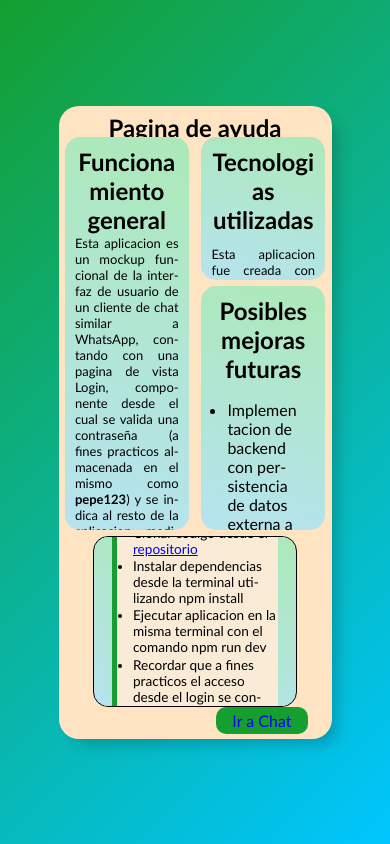
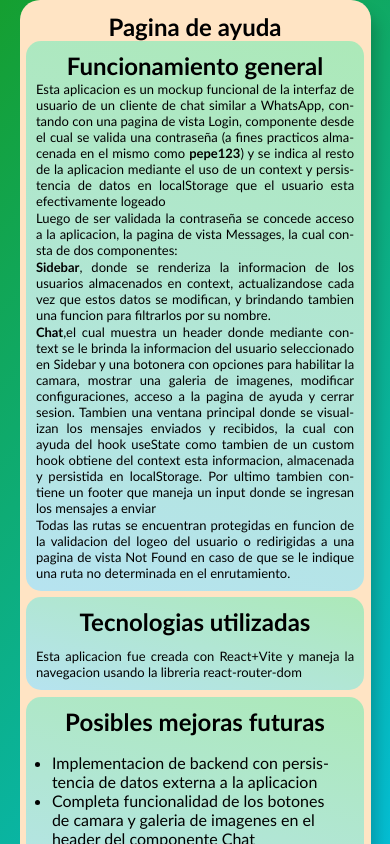
Before and after one commit to nilocrespi/proyecto-final-react-chat-ui, a React (Vite) app: page /help in a window 390 px wide. Shown: the top 844 px of the page. Built offline with nearby package versions, Linux system fonts and the light colour scheme.

Commit message:
Feat: Responsive design styling

```diff
--- a/src/index.css
+++ b/src/index.css
@@ -608,6 +608,14 @@ input:checked + .slider:before {
   /*Sidebar.jsx MOBILE STYLES*/
 
   .sidebar {
+    width: 70px;
+  }
+
+  .sidebar .search{
+    display: none;
+  }
+
+  .user-info {
     display: none;
   }
 
@@ -619,5 +627,35 @@ input:checked + .slider:before {
 
   .popup {
     width: 80%;
+    height: fit-content;
+  }
+
+  .popup h2 {
+    padding-bottom: 10px;
   }
 }
+
+  /*Help.jsx MOBILE STYLES*/
+
+  .help-main {
+    height: fit-content;
+  }
+
+  .help-box {
+    height: fit-content;
+    width: 90%;
+  }
+
+  .help-text {
+    display: flex;
+    flex-direction: column;
+    margin-bottom: 1em;
+  }
+
+  .help-genFunct {
+    height: auto;
+  }
+
+  .help-howToApp {
+    width: 100%;
+  }
```
Also changed, not shown: 1 other file (tests, documents, lock files or other folders).
